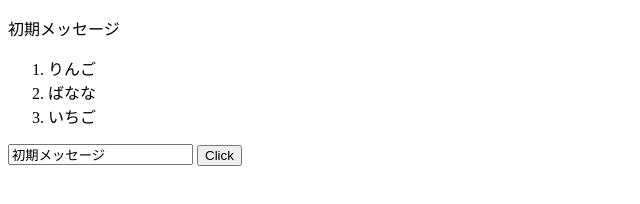
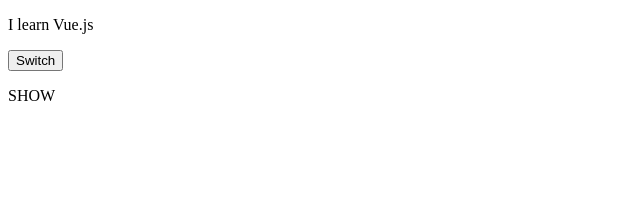
Before and after one commit to white0221/learn_vue, a plain HTML site: page index.html in a window 1280 px wide. Shown: the whole page, without its empty margins (0-640 px from the left). Drawn offline with nearby package versions, Linux system fonts and the light colour scheme.

Commit message:
c1 show hide by button@

```diff
--- a/index.html
+++ b/index.html
@@ -9,11 +9,10 @@
     <body>
         <div id="app">
             <p>{{ message }}</p>
-            <ol>
-                <li v-for="item in list">{{ item }}</li>
-            </ol>
-            <input v-model="message">
-            <button v-on:click="handleClick">Click</button>
+            <button v-on:click="show=!show">Switch</button>
+            <transition>
+                <p v-if="show">SHOW</p>
+            </transition>
         </div>
         <script src="./main.js"></script>
     </body>
--- a/main.css
+++ b/main.css
@@ -0,0 +1,8 @@
+.v-enter-active, .v-leave-active {
+    transition: opacity 1s;
+}
+
+/* opacity: 0から1へのフェードイン、フェードアウト */
+.v-enter, .v-leave {
+    opacity: 0;
+}
--- a/main.js
+++ b/main.js
@@ -1,12 +1,7 @@
 var app = new Vue({
     el: '#app',
     data: {
-        message: '初期メッセージ',
-        list: ['りんご', 'ばなな', 'いちご']
-    },
-    methods: {
-        handleClick: function(event) {
-            alert(event.target)
-        }
+        message: 'I learn Vue.js',
+        show: true
     }
 })
```
